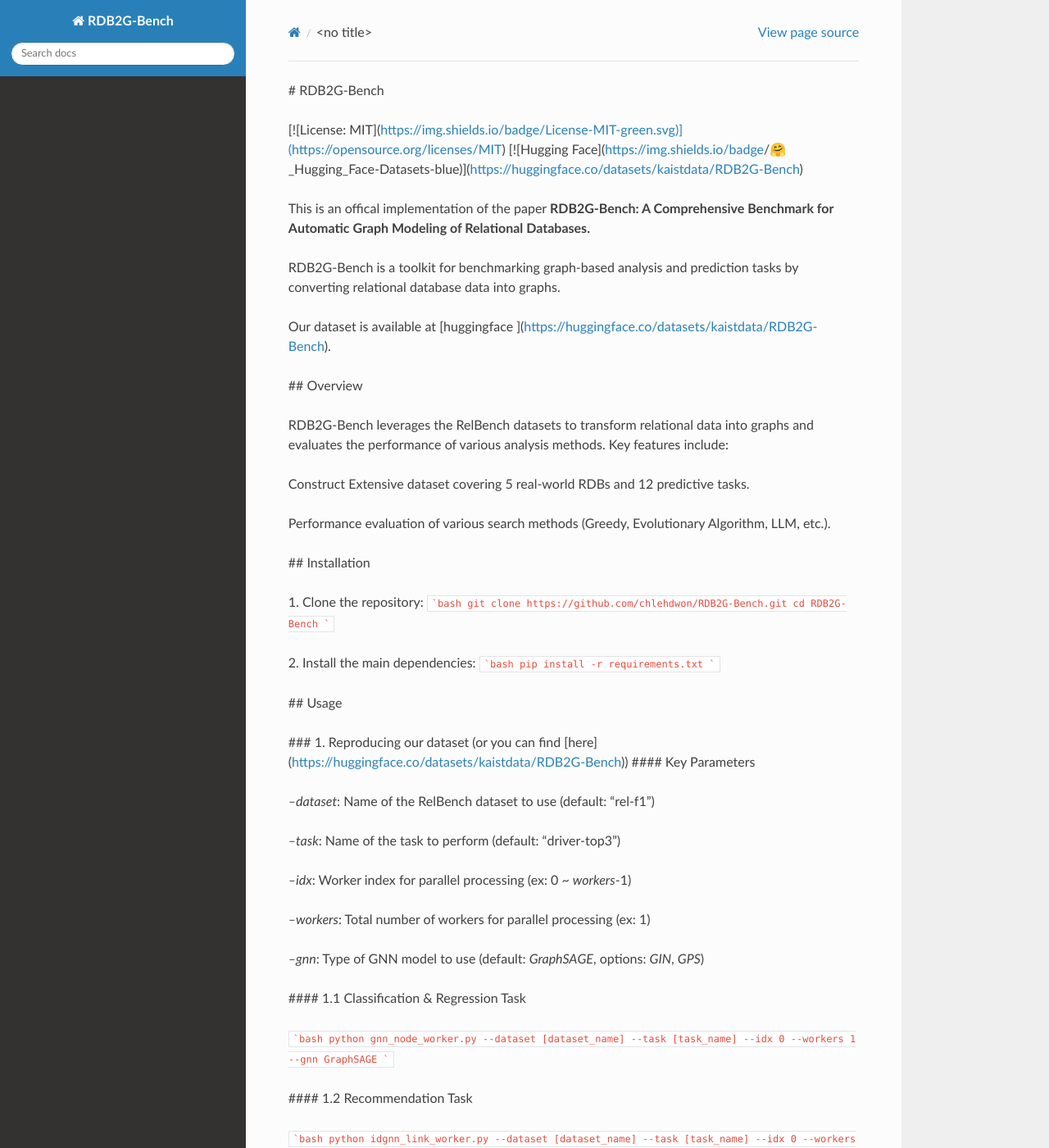
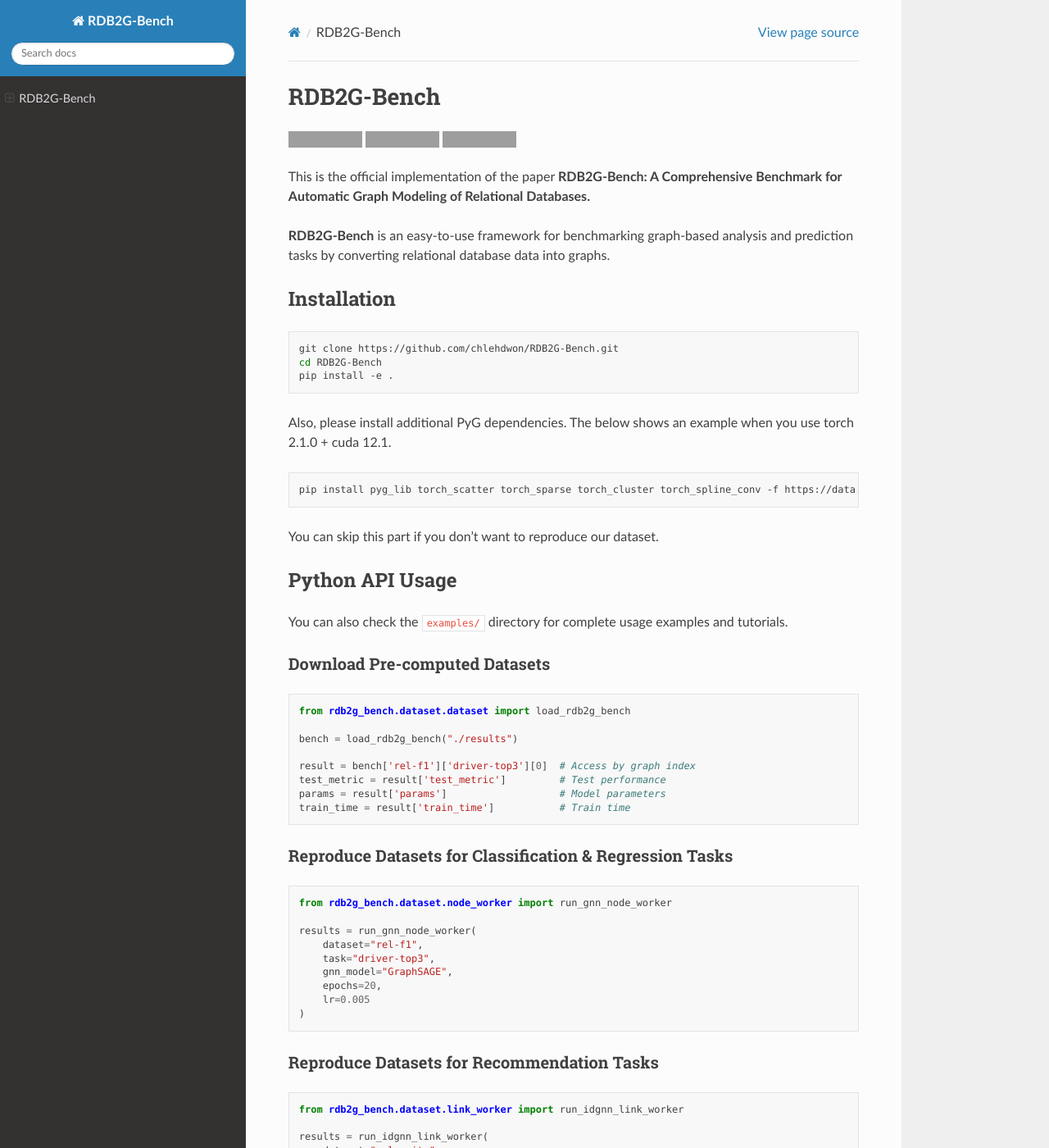
Before and after one commit to chlehdwon/RDB2G-Bench, a Sphinx documentation site: the page built from docs/source/index.rst, in a window 1280 px wide and 1400 px high. Shown: the whole window at 82% size. Built offline with Sphinx 7.4.7 and the Read the Docs theme 3.1.0, drawn with Linux system fonts in a browser that asks for light colours; some of the changed text lies outside the part shown; grey boxes are pictures that could not be loaded.

Commit message:
Refactor: convert index.md to index.rst

````diff
--- a/docs/source/index.rst
+++ b/docs/source/index.rst
@@ -1,94 +1,159 @@
-# RDB2G-Bench
+RDB2G-Bench
+=============
 
-[![License: MIT](https://img.shields.io/badge/License-MIT-green.svg)](https://opensource.org/licenses/MIT)
-[![Hugging Face](https://img.shields.io/badge/🤗_Hugging_Face-Datasets-blue)](https://huggingface.co/datasets/kaistdata/RDB2G-Bench)
+.. image:: https://img.shields.io/badge/License-MIT-green.svg
+   :target: https://opensource.org/licenses/MIT
+   :alt: License: MIT
 
-This is an offical implementation of the paper **RDB2G-Bench: A Comprehensive Benchmark for Automatic Graph Modeling of Relational Databases.**
+.. image:: https://img.shields.io/badge/🤗_Hugging_Face-Datasets-blue
+   :target: https://huggingface.co/datasets/kaistdata/RDB2G-Bench
+   :alt: Hugging Face
 
-RDB2G-Bench is a toolkit for benchmarking graph-based analysis and prediction tasks by converting relational database data into graphs.
+.. image:: https://img.shields.io/badge/arXiv-2506.01360-b31b1b.svg
+   :target: https://arxiv.org/abs/2506.01360
+   :alt: arXiv
 
-Our dataset is available at [huggingface ](https://huggingface.co/datasets/kaistdata/RDB2G-Bench).
+This is the official implementation of the paper **RDB2G-Bench: A Comprehensive Benchmark for Automatic Graph Modeling of Relational Databases.**
 
-## Overview
+**RDB2G-Bench** is an easy-to-use framework for benchmarking graph-based analysis and prediction tasks by converting relational database data into graphs.
 
-RDB2G-Bench leverages the RelBench datasets to transform relational data into graphs and evaluates the performance of various analysis methods. Key features include:
+Installation
+------------
 
-- Construct Extensive dataset covering 5 real-world RDBs and 12 predictive tasks.
-- Performance evaluation of various search methods (Greedy, Evolutionary Algorithm, LLM, etc.).
+.. code-block:: bash
 
-## Installation
+   git clone https://github.com/chlehdwon/RDB2G-Bench.git
+   cd RDB2G-Bench
+   pip install -e .
 
-1. Clone the repository:
-```bash
-git clone https://github.com/chlehdwon/RDB2G-Bench.git
-cd RDB2G-Bench
-```
+Also, please install additional PyG dependencies. The below shows an example when you use torch 2.1.0 + cuda 12.1.
 
-2. Install the main dependencies:
-```bash
-pip install -r requirements.txt
-```
+.. code-block:: bash
 
-## Usage
+   pip install pyg_lib torch_scatter torch_sparse torch_cluster torch_spline_conv -f https://data.pyg.org/whl/torch-2.1.0+cu121.html
 
-### 1. Reproducing our dataset (or you can find [here](https://huggingface.co/datasets/kaistdata/RDB2G-Bench))
-#### Key Parameters
+You can skip this part if you don't want to reproduce our dataset.
 
-- `--dataset`: Name of the RelBench dataset to use (default: "rel-f1")
-- `--task`: Name of the task to perform (default: "driver-top3")
-- `--idx`: Worker index for parallel processing (ex: 0 ~ `workers`-1)
-- `--workers`: Total number of workers for parallel processing (ex: 1)
-- `--gnn`: Type of GNN model to use (default: `GraphSAGE`, options: `GIN`, `GPS`)
+Python API Usage
+----------------
 
-#### 1.1 Classification & Regression Task
+You can also check the ``examples/`` directory for complete usage examples and tutorials.
 
-```bash
-python gnn_node_worker.py --dataset [dataset_name] --task [task_name] --idx 0 --workers 1 --gnn GraphSAGE
-```
+Download Pre-computed Datasets
+~~~~~~~~~~~~~~~~~~~~~~~~~~~~~~~
 
-#### 1.2 Recommendation Task
+.. code-block:: python
 
-```bash
-python idgnn_link_worker.py --dataset [dataset_name] --task [task_name] --idx 0 --workers 1 --gnn GraphSAGE
-```
+   from rdb2g_bench.dataset.dataset import load_rdb2g_bench
 
-### 2. Running the Benchmark on our dataset
+   bench = load_rdb2g_bench("./results")
 
-Note: Please verify that all datasets are saved in the result directory specified by `--result_dir` parameter before running the benchmark. (default: `benchmark/results`)
+   result = bench['rel-f1']['driver-top3'][0]  # Access by graph index
+   test_metric = result['test_metric']         # Test performance
+   params = result['params']                   # Model parameters
+   train_time = result['train_time']           # Train time
 
-#### 2.1 Action-based Baselines
+Reproduce Datasets for Classification & Regression Tasks
+~~~~~~~~~~~~~~~~~~~~~~~~~~~~~~~~~~~~~~~~~~~~~~~~~~~~~~~~~
 
-```bash
-python run_benchmark.py --dataset [dataset_name] --task [task_name] --budget_percentage 0.05 --method all --result_dir [result_dir]
-```
+.. code-block:: python
 
-#### Key Parameters
+   from rdb2g_bench.dataset.node_worker import run_gnn_node_worker
 
-- `--dataset`: Name of the RelBench dataset to use (default: "rel-f1")
-- `--task`: Name of the task to perform (default: "driver-top3")
-- `--budget_percentage`: Budget Ratio (default: 0.05)
-- `--method`: Analysis method ('all', 'ea', 'greedy', 'rl', 'bo')
+   results = run_gnn_node_worker(
+       dataset="rel-f1",
+       task="driver-top3",
+       gnn_model="GraphSAGE",
+       epochs=20,
+       lr=0.005
+   )
 
-#### 2.2 LLM-based Baseline
+Reproduce Datasets for Recommendation Tasks
+~~~~~~~~~~~~~~~~~~~~~~~~~~~~~~~~~~~~~~~~~~~~
 
-Note: Please replace `"YOUR_API_KEY"` into your private key in `./benchmark/llm/llm_autog.py`.
+.. code-block:: python
 
-```bash
-python benchmark/llm/llm_autog.py --dataset [dataset_name] --task [task_name] --budget_percentage 0.05 --temperature 0.8 --result_dir [result_dir]
-```
+   from rdb2g_bench.dataset.link_worker import run_idgnn_link_worker
 
-#### Key Parameters
+   results = run_idgnn_link_worker(
+       dataset="rel-avito",
+       task="user-ad-visit",
+       gnn_model="GraphSAGE",
+       epochs=20,
+       lr=0.001
+   )
 
-- `--dataset`: Name of the RelBench dataset to use (default: "rel-f1")
-- `--task`: Name of the task to perform (default: "driver-top3")
-- `--budget_percentage`: Budget Ratio (default: 0.05)
-- `--temperature`: LLM temperature (default: 0.8)
+Run Benchmarks
+~~~~~~~~~~~~~~
 
-## Reference
+.. code-block:: python
 
-The dataset construction and implementation of RDB2G-Bench based on [RelBench](https://github.com/snap-stanford/relbench) framework.
+   from rdb2g_bench.benchmark.runner import run_benchmark
 
+   results = run_benchmark(
+       dataset="rel-f1",
+       task="driver-top3",
+       budget_percentage=0.05,
+       method="all",
+       num_runs=10,
+       seed=0
+   )
 
-## License
+Run LLM-based baseline
+~~~~~~~~~~~~~~~~~~~~~~
+
+Before using LLM-based baseline, you need to set up your API key:
+
+.. code-block:: bash
+
+   export ANTHROPIC_API_KEY="YOUR_API_KEY"
+
+.. code-block:: python
+
+   from rdb2g_bench.benchmark.llm.llm_runner import run_llm_baseline
+
+   results = run_llm_baseline(
+       dataset="rel-f1",
+       task="driver-top3",
+       budget_percentage=0.05,
+       model="claude-3-5-sonnet-latest",
+       temperature=0.8,
+       seed=42
+   )
+
+Package Structure
+-----------------
+
+.. code-block:: text
+
+   rdb2g_bench/
+   ├── benchmark/         # Core benchmarking functionality
+   │   ├── llm/           # LLM-based baseline methods
+   │   └── baselines/     # Other baseline methods
+   ├── common/            # Shared utilities and search spaces
+   ├── dataset/           # Dataset loading and processing
+   └── __init__.py        # Package initialization
+
+Reference
+---------
+
+The dataset construction and implementation of RDB2G-Bench is based on the `RelBench <https://github.com/snap-stanford/relbench>`_ framework.
+
+Citation
+--------
+
+If you use RDB2G-Bench in your research, please cite:
+
+.. code-block:: bibtex
+
+   @article{choi2025rdb2gbench,
+       title={RDB2G-Bench: A Comprehensive Benchmark for Automatic Graph Modeling of Relational Databases},
+       author={Dongwon Choi and Sunwoo Kim and Juyeon Kim and Kyungho Kim and Geon Lee and Shinhwan Kang and Myunghwan Kim and Kijung Shin},
+       year={2025},
+       url={https://arxiv.org/abs/2506.01360},
+   }
+
+License
+-------
 
 This project is distributed under the MIT License as specified in the LICENSE file.
````
